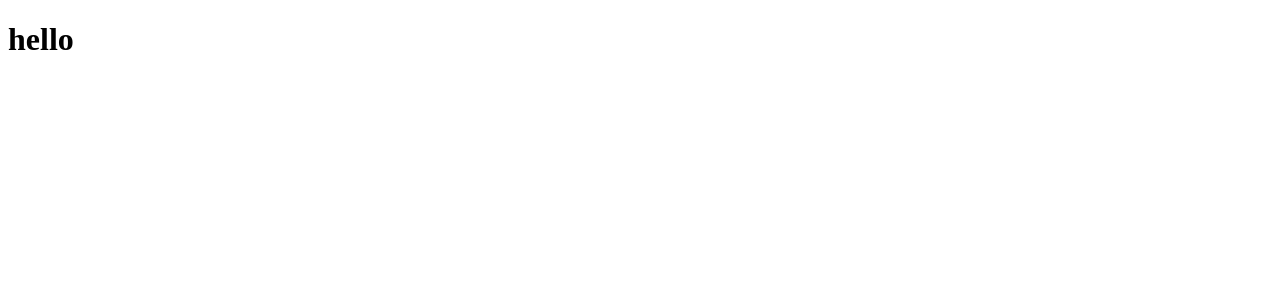
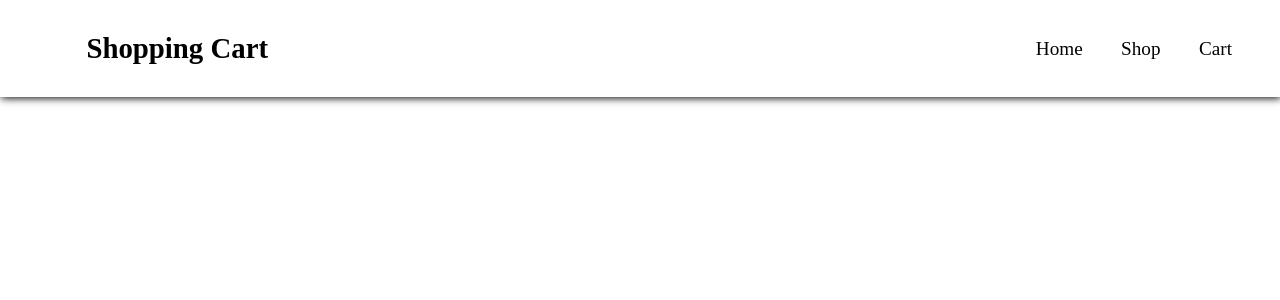
Before and after one commit to Yohan-Abraham/shopping-cart, a React (Vite) app: page / in a window 1280 px wide. Shown: the top 300 px of the page. Built offline with nearby package versions, Linux system fonts and the light colour scheme.

Commit message:
chore: setup routers

```diff
--- a/src/App.css
+++ b/src/App.css
@@ -0,0 +1,5 @@
+* {
+  margin: 0;
+  padding: 0;
+  box-sizing: border-box;
+}
--- a/src/App.jsx
+++ b/src/App.jsx
@@ -1,5 +1,14 @@
+import './App.css';
+import { Outlet } from 'react-router';
+import { NavBar } from './components/navbar/navbar';
+
 function App() {
-  return <h1>hello</h1>;
+  return (
+    <>
+      <NavBar />
+      <Outlet />
+    </>
+  );
 }
 
 export default App;
--- /dev/null
+++ b/src/components/navbar/navbar.jsx
@@ -0,0 +1,23 @@
+import { Link } from 'react-router';
+import styles from './navbar.module.css';
+
+export function NavBar() {
+  return (
+    <nav className={styles.nav}>
+      <Link className={styles.navLinks} to="/">
+        <h2> Shopping Cart</h2>
+      </Link>
+      <div>
+        <Link className={styles.navLinks} to="/">
+          Home
+        </Link>
+        <Link className={styles.navLinks} to="shop">
+          Shop
+        </Link>
+        <Link className={styles.navLinks} to="cart">
+          Cart
+        </Link>
+      </div>
+    </nav>
+  );
+}
--- /dev/null
+++ b/src/components/navbar/navbar.module.css
@@ -0,0 +1,14 @@
+.nav {
+  display: flex;
+  align-items: center;
+  justify-content: space-between;
+  padding: 2em 3em;
+  box-shadow: 1px 1px 8px black;
+}
+
+.navLinks {
+  padding-left: 2em;
+  text-decoration: none;
+  font-size: larger;
+  color: black;
+}
--- /dev/null
+++ b/src/errorPage.jsx
@@ -0,0 +1,3 @@
+export default function ErrorPage() {
+  return <h1>Error</h1>;
+}
--- /dev/null
+++ b/src/pages/cart/cart.jsx
@@ -0,0 +1,7 @@
+export default function Cart() {
+  return (
+    <>
+      <h1>cart</h1>
+    </>
+  );
+}
--- /dev/null
+++ b/src/pages/shop/shop.jsx
@@ -0,0 +1,7 @@
+export default function Shop() {
+  return (
+    <>
+      <h1>shop</h1>
+    </>
+  );
+}
--- a/src/router.jsx
+++ b/src/router.jsx
@@ -1,9 +1,23 @@
 import App from './App';
+import Shop from './pages/shop/shop';
+import Cart from './pages/cart/cart';
+import ErrorPage from './errorPage';
 
 const routes = [
   {
     path: '/',
     element: <App />,
+    errorElement: <ErrorPage />,
+    children: [
+      {
+        path: 'shop',
+        element: <Shop />,
+      },
+      {
+        path: 'cart',
+        element: <Cart />,
+      },
+    ],
   },
 ];
 
```
Also changed, not shown: src/pages/cart/cart.module.css (added), src/pages/shop/shop.module.css (added).
